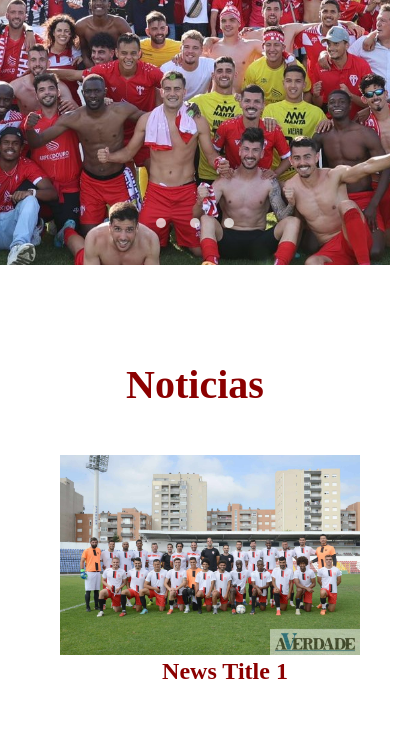
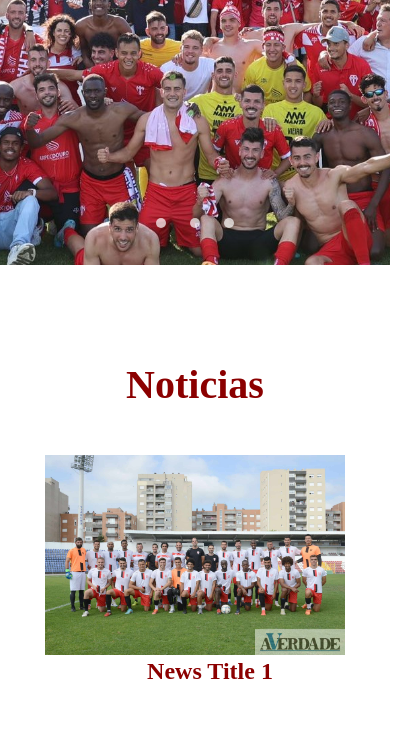
Before and after one commit to Ru1Te1xe1ra/projeto_admarco09, a plain HTML site: page index.html in a window 390 px wide. Shown: the part 345-1075 px from the top of the page, 420 px wide, since content can reach past the window. Drawn offline with Linux system fonts and the light colour scheme.

Commit message:
style.css

```diff
--- a/style.css
+++ b/style.css
@@ -320,8 +320,6 @@ input, select {
   .news-tile img {
     width: 300px; /* Ajustando a largura da imagem para preencher o tile */
     height: auto; /* Permitindo que a altura seja ajustada automaticamente */
-    padding-left: 30px;
-    padding-right: 30px;
   }
 
   .news-link {
```
